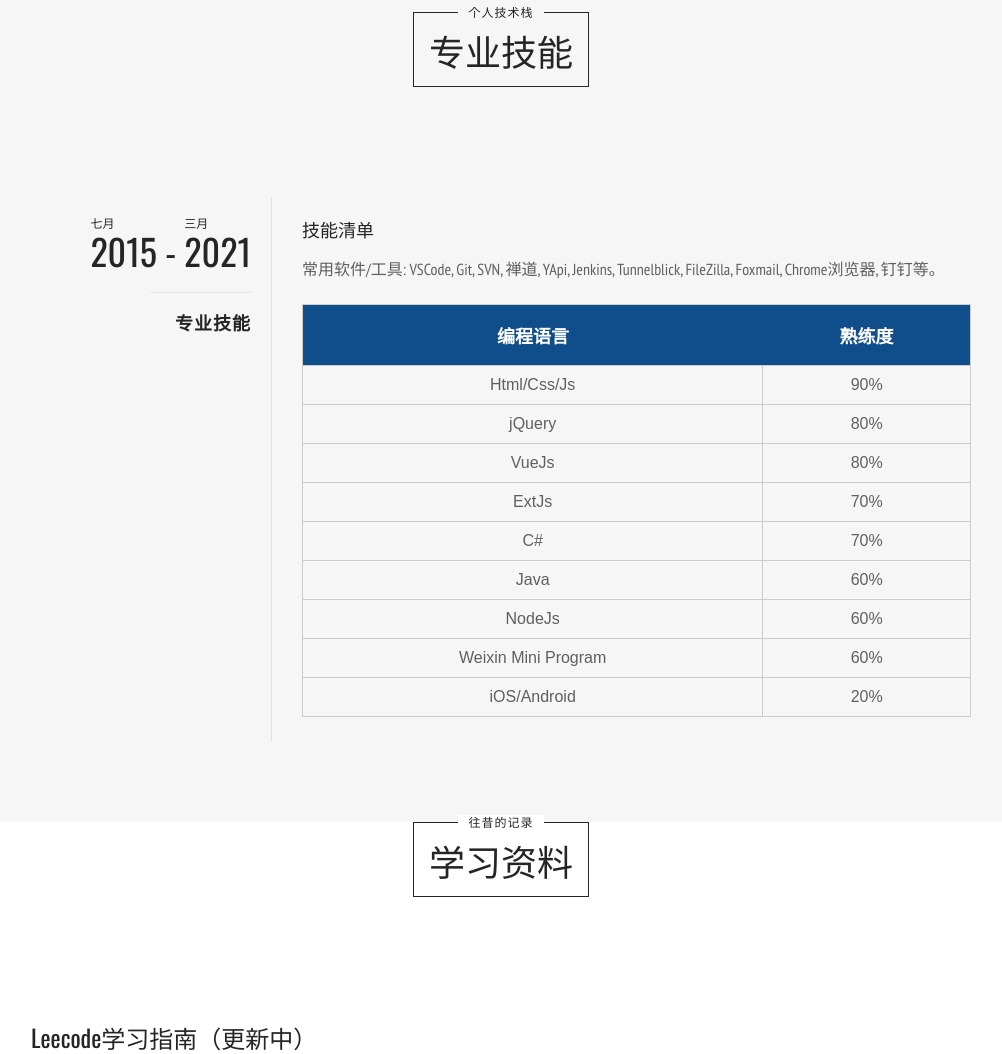
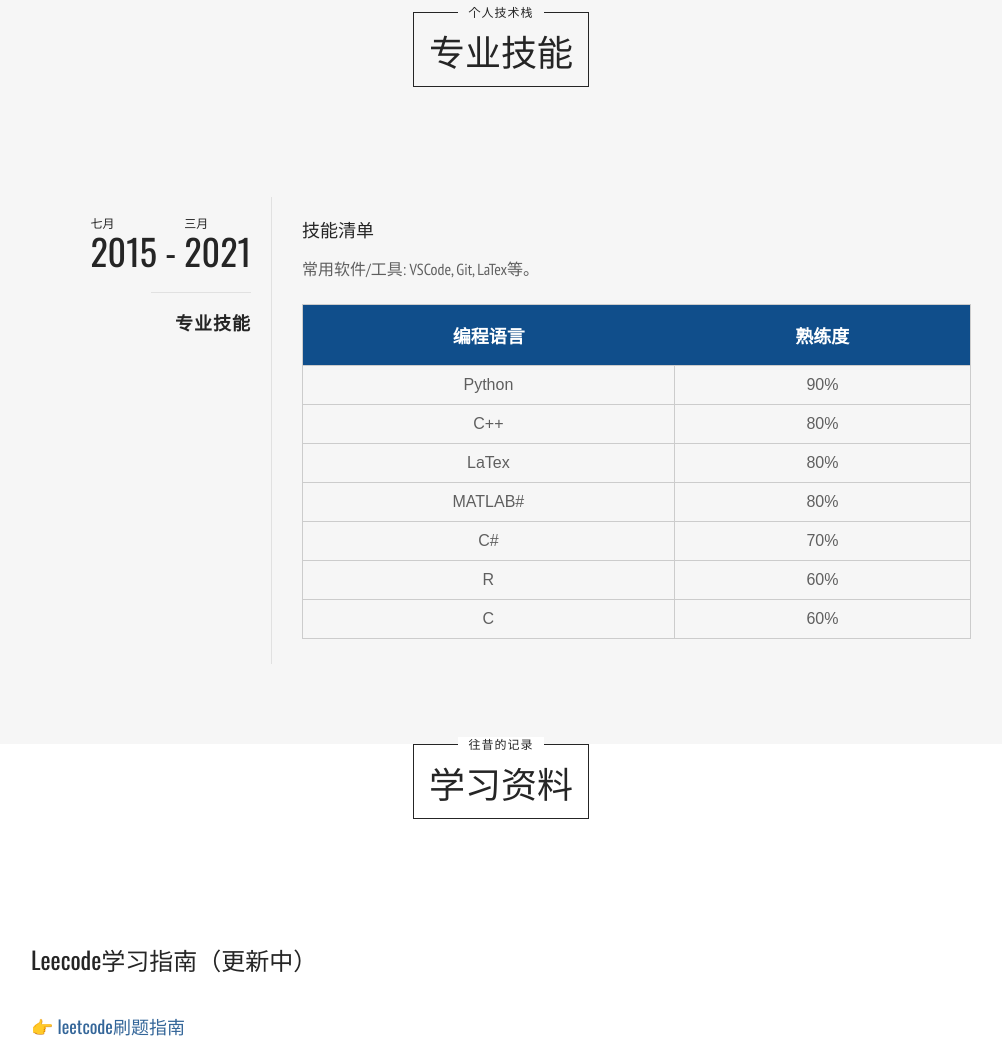
Before and after one commit to lfy523/lfy523.github.io, a website: page index.html in a window 1280 px wide. Shown: the part 4313-5367 px from the top of the page, without its empty margins (139-1141 px from the left). Drawn offline with nearby package versions, Linux system fonts and the light colour scheme.

Commit message:
Skill commit

```diff
--- a/index.html
+++ b/index.html
@@ -360,8 +360,7 @@
                     <div class="span9">
                         <div class="cv-item">
                             <h3 class="text-uppercase">技能清单</h3>
-                            <p>常用软件/工具: VSCode, Git, SVN, 禅道, YApi, Jenkins, Tunnelblick, FileZilla,
-                                Foxmail, Chrome浏览器, 钉钉等。</p>
+                            <p>常用软件/工具: VSCode, Git, LaTex等。</p>
                             <style type="text/css">
                                 table.tableizer-table {
                                     font-size: 16px;
@@ -392,40 +391,32 @@
                                 </thead>
                                 <tbody>
                                     <tr>
-                                        <td>Html/Css/Js</td>
+                                        <td>Python</td>
                                         <td>90%</td>
                                     </tr>
                                     <tr>
-                                        <td>jQuery</td>
+                                        <td>C++</td>
                                         <td>80%</td>
                                     </tr>
                                     <tr>
-                                        <td>VueJs</td>
+                                        <td>LaTex</td>
                                         <td>80%</td>
                                     </tr>
                                     <tr>
-                                        <td>ExtJs</td>
-                                        <td>70%</td>
+                                        <td>MATLAB#</td>
+                                        <td>80%</td>
                                     </tr>
                                     <tr>
                                         <td>C#</td>
                                         <td>70%</td>
                                     </tr>
                                     <tr>
-                                        <td>Java</td>
+                                        <td>R</td>
                                         <td>60%</td>
                                     </tr>
                                     <tr>
-                                        <td>NodeJs</td>
+                                        <td>C</td>
                                         <td>60%</td>
-                                    </tr>
-                                    <tr>
-                                        <td>Weixin Mini Program</td>
-                                        <td>60%</td>
-                                    </tr>
-                                    <tr>
-                                        <td>iOS/Android</td>
-                                        <td>20%</td>
                                     </tr>
                                 </tbody>
                             </table>
```
